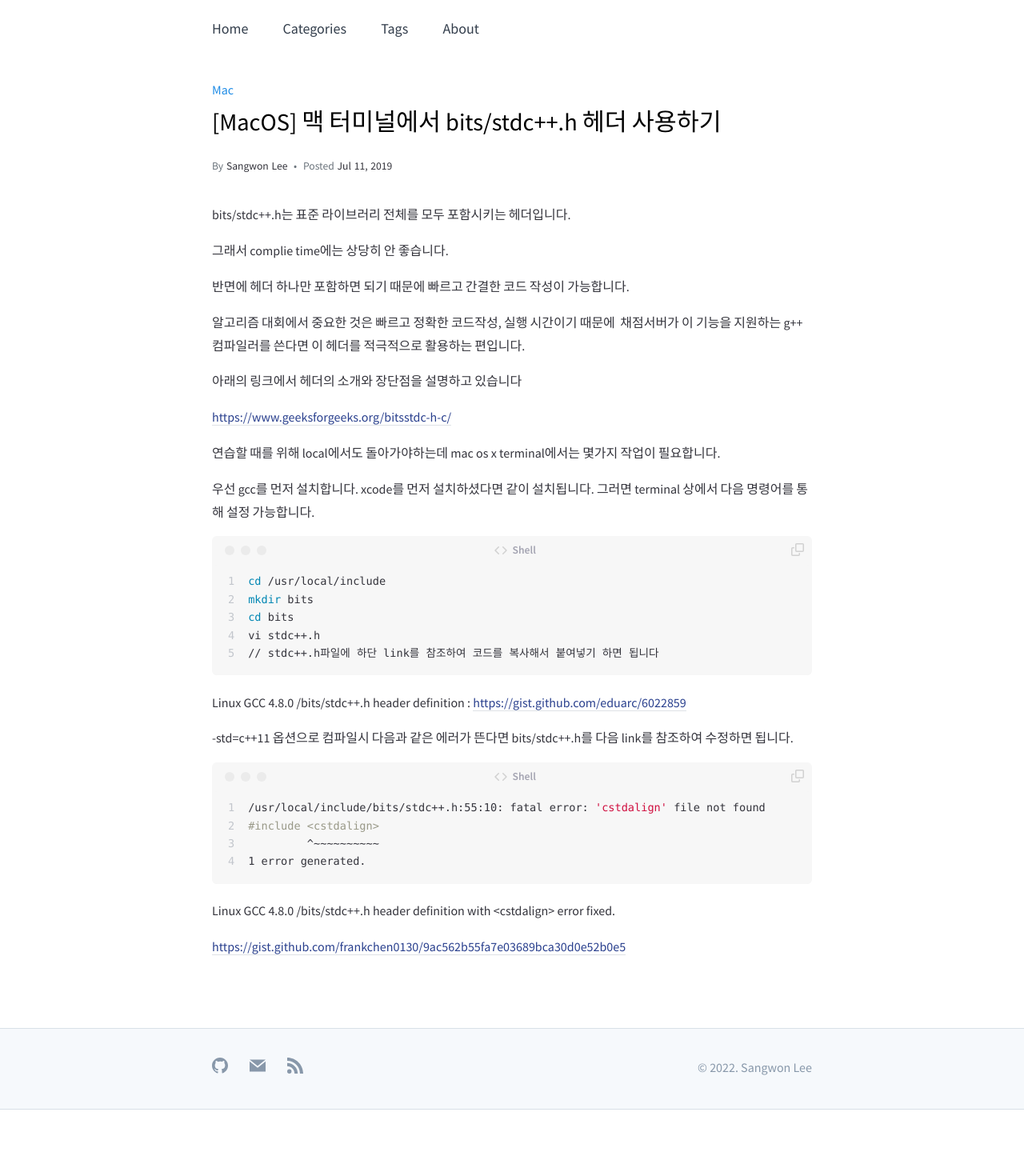
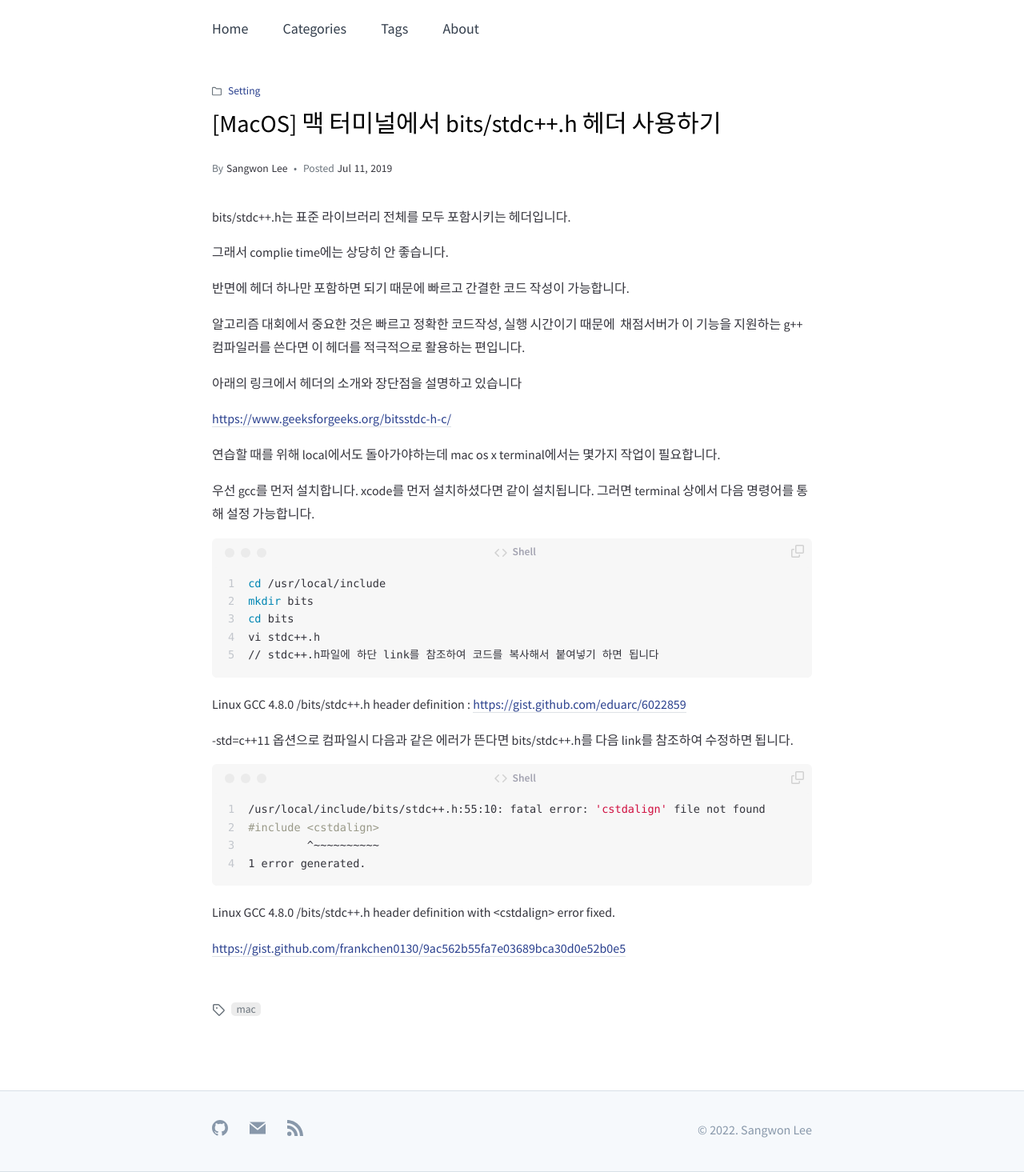
Before and after one commit to gumgood/gumgood.github.io, a Jekyll site: the page built from _posts/2019-07-11-macos-precompiled-header.md, in a window 1280 px wide. Shown: the whole page at 80% size. Built offline with Jekyll 4.4.1, drawn with Linux system fonts in a browser that asks for light colours; before the commit the page ends 1387 px from its top, so only the background shows below that.

Commit message:
Post view에 category, tag 추가

```diff
--- a/_layouts/post.html
+++ b/_layouts/post.html
@@ -7,9 +7,17 @@ layout: default
     <div id="post-info">
 
         <div id="post-category">
-            {% for tag in page.tags %}
-                {{ tag | capitalize }}
-            {% endfor %}
+            <span>
+            {%- if page.categories -%}
+                <i id="icon-folder"></i>
+                {%- for category in page.categories -%}
+                    <a href="{{ "/categories/" | append: category }}">{{ category | capitalize }}</a>
+                    {%- unless forloop.last -%}
+                        <span id="slash">/</span>
+                    {%- endunless -%}
+                {%- endfor -%}
+            {%- endif-%}
+            </span>
         </div>
 
         <h1 id="post-title">
@@ -32,6 +40,19 @@ layout: default
     </div>
 
     <div id="post-tail">
+        {%- if page.tags -%}
+        <div id="post-tags">
+            <span>
+                <i id="icon-tag"></i>
+                {%- for tag in page.tags -%}
+                    <a href="{{ "/tags/" | append: tag }}">{{ tag | downcase }}</a>
+                    {%- unless forloop.last -%}
+                        <span>, </span>
+                    {%- endunless -%}
+                {%- endfor -%}
+            </span>
+        </div>
+        {%- endif -%}
     </div>
 
 </div>
--- a/_sass/layout/_post-list.scss
+++ b/_sass/layout/_post-list.scss
@@ -59,9 +59,6 @@
         font-size: 0.85rem;
         word-spacing: 1px;
         color: #6c757d;
-        em {
-          @extend %normal-font-style;
-        }
         span {
             display: inline;
             width: 100%;
@@ -99,8 +96,8 @@
                     opacity: 0.7;
                 }
             }
-          }
-      }
+        }
+    }
 
   }
 
--- a/_sass/layout/_post.scss
+++ b/_sass/layout/_post.scss
@@ -36,11 +36,31 @@
 #post-info {
 
   #post-category {
-      color: #1f8ce6;
-      font-size: 1rem;
-      font-family: $font-family;
-      font-weight: 500;
-      margin: 0.5rem 0;
+    display: flex;
+    flex-direction: column;
+    span {
+      display: inline;
+      width: 100%;
+      * {
+         vertical-align: middle;
+      }
+      i {
+        margin-right: 0.5rem;
+        width: 0.75rem;
+        height: 0.75rem;
+        &#icon-folder {
+          content: map-get($icon-svg, --folder-icon-svg);
+        }
+      }
+      a {
+        text-decoration: none;
+        font-size: 0.85rem;
+        color: var(--link-color);
+        &:hover {
+          @extend %link-hover;
+        }
+      }
+    }
   }
 
   h1#post-title {
@@ -310,4 +330,40 @@
 
 // post-tail
 #post-tail {
+  #post-tags {
+    display: inline-flex;
+    font-size: 0.85rem;
+    word-spacing: 1px;
+
+    width: 100%;
+    margin-top: 2rem;
+
+    span {
+      display: inline;
+      width: 100%;
+      * {
+        vertical-align: middle;
+      }
+      i {
+        margin-right: 0.5rem;
+        width: 1rem;
+        height: 1rem;
+        &#icon-tag {
+          content: map-get($icon-svg, --tag-icon-svg);
+        }
+      }
+      a {
+        color: #6c757d;
+        background: var(--tag-bg);
+        text-decoration: none;
+        border-radius: 0.3rem;
+        padding: 0 0.4rem;
+        line-height: 1.3rem;
+        &:hover {
+          transition: all 0.3s ease-in-out;
+          opacity: 0.7;
+        }
+      }
+    }
+  }
 }
```
